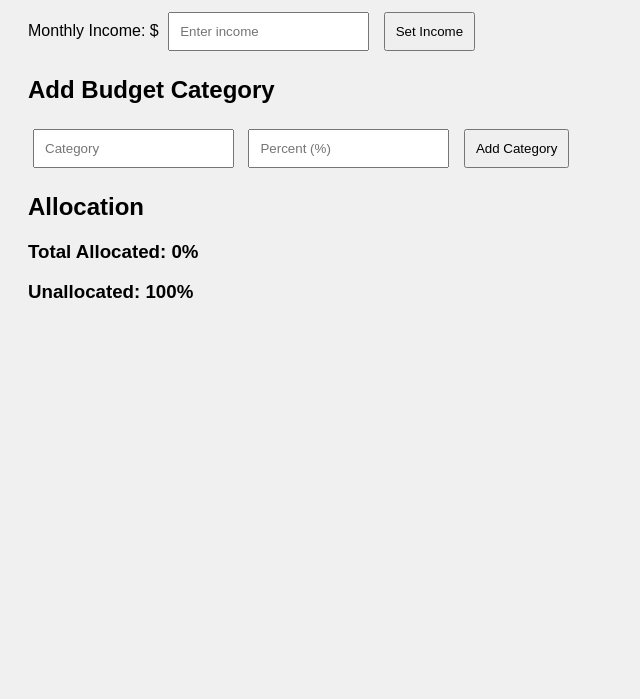
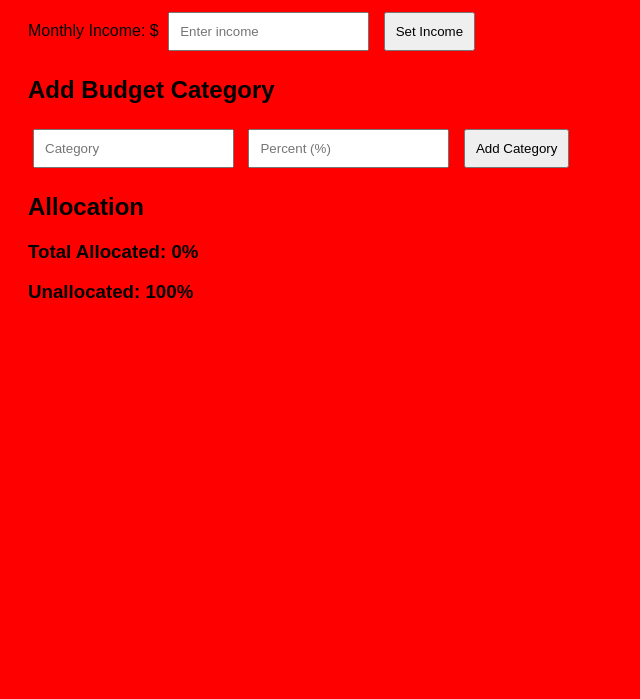
Before and after one commit to Tjoerendt/Budget_App_js, a plain HTML site: page index.html in a window 1280 px wide. Shown: the part 101-800 px from the top of the page, without its empty margins (0-640 px from the left). Drawn offline with Linux system fonts and the light colour scheme.

Commit message:
new color

```diff
--- a/style.css
+++ b/style.css
@@ -1,7 +1,7 @@
 body
 {
   font-family: Arial, sans-serif;
-  background: #f0f0f0;
+  background: #ff0000;
   padding: 20px;
 }
 
```
